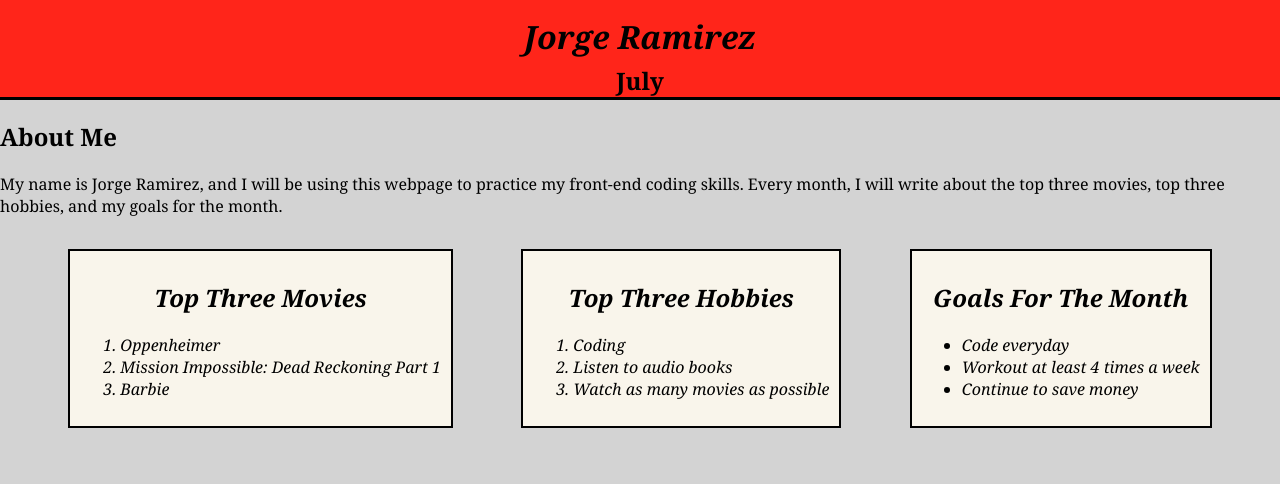
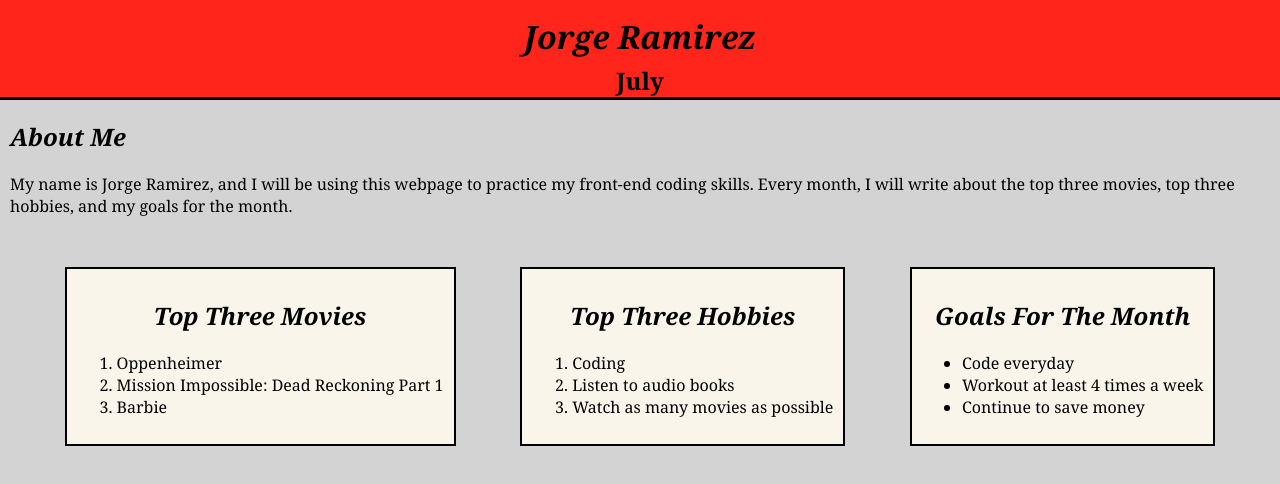
Before and after one commit to JorgeRamirez512/blog, a plain HTML site: page index.html in a window 1280 px wide. Drawn offline with Linux system fonts and the light colour scheme.

Commit message:
edited CSS

```diff
--- a/index.html
+++ b/index.html
@@ -17,7 +17,7 @@
     <main>
         <!-- About Me Section -->
         <section class="aboutme">
-            <h2 class="aboutme">About Me</h2>
+            <h2 class="h2header">About Me</h2>
             <p>
                 My name is Jorge Ramirez, and I will be using this webpage to practice my front-end coding skills.
                 Every month, I will write about the top three movies, top three hobbies, and my goals for the month.
--- a/style.css
+++ b/style.css
@@ -27,10 +27,17 @@ body {
     margin-top: 6px;
 }
 
+.aboutme .h2header {
+    text-align: left;
+}
+
+.aboutme {
+    margin: 20px 0px 50px 10px;
+}
+
 .top-movies,
 .top-hobbies,
 .goals {
-    font-style: italic;
     border: 2px solid black;
     padding: 10px; /* Add some padding inside the border */
     margin-bottom: 20px; /* Add some spacing between sections */
@@ -44,6 +51,7 @@ body {
 
 .h2header {
     text-align: center;
+    font-style: italic;
 }
 
 .flex-container section {
```
